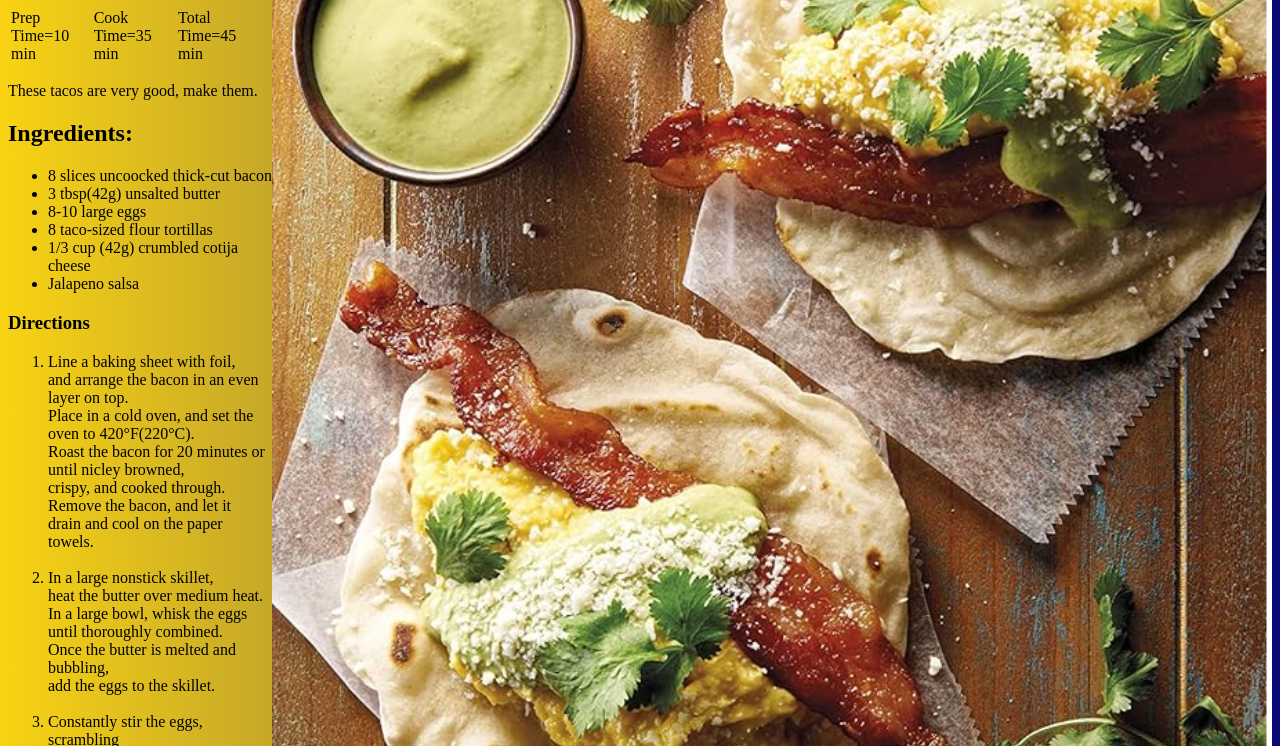
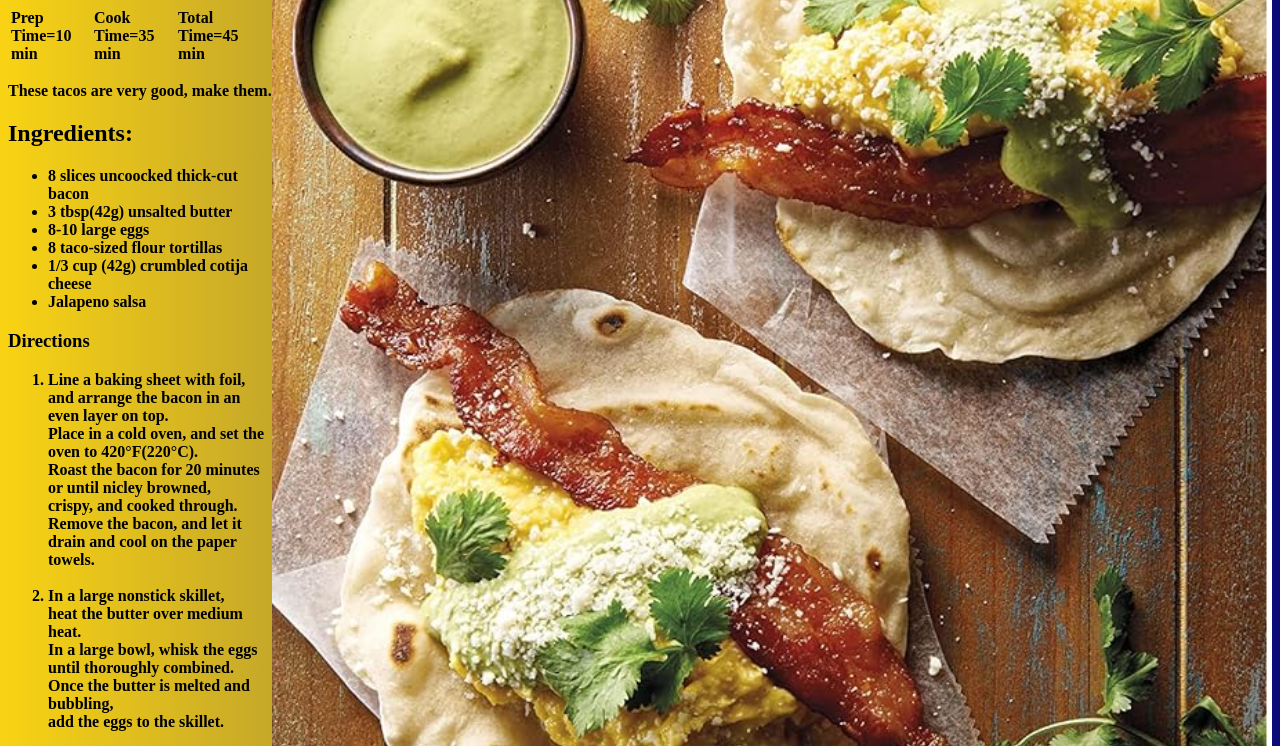
Before and after one commit to Philly197/Caleb, a plain HTML site: page Caleb 4/index.html in a window 1280 px wide. Shown: the part 97-843 px from the top of the page. Drawn offline with Linux system fonts and the light colour scheme.

Commit message:
Update index.html

```diff
--- a/Caleb 4/index.html
+++ b/Caleb 4/index.html
@@ -6,19 +6,20 @@
     <title>My Favorite Recipices </title>
 </head>
 <body>
- <p>
+ <!--Picture of the breakfast tacos-->
+    <p>
 <img src="IMG/Screen Shot 2024-06-26 at 1.47.55 PM.png" alt="" style="float:right;width:1000px;height:1000px";>
 
 </p>
-
+<b>
 <h1>Austin Breakfast Tacos</h1>
 
 <div class="Food">
     <table style="width:20%">
         <tr>
-          <td>Prep Time=10 min</td>
-          <td>Cook Time=35 min</td>
-          <td>Total Time=45 min</td>
+          <td><b>Prep Time=10 min</b> </td>
+          <td><b> Cook Time=35 min </b></td>
+          <td><b> Total Time=45 min</b></td>
         </tr>
       </table>
 <p>These tacos are very good, make them.</p>
@@ -28,7 +29,7 @@
 
 
 
-
+<!--List of all the ingredients-->
 
 <h2>Ingredients:</h2>
 <ul>
@@ -40,6 +41,8 @@
     <li>Jalapeno salsa</li>
 </ul>
 <h3>Directions</h3>
+<!--Directions for cooking the food-->
+
 <ol>
     <li>Line a baking sheet with foil, <br />
         and arrange the bacon in an even layer on top. <br />
@@ -90,9 +93,9 @@
 
 
 </ol>
+</b>
 
-
-
+<!--Youtube Refrence and email-->
 <a href="https://www.youtube.com/results?search_query=austin+breakfast+tacos+recipie">Video Recipie</a> <br />
 <a href="ps3448@columbia.edu">My Email</a>
 
```
